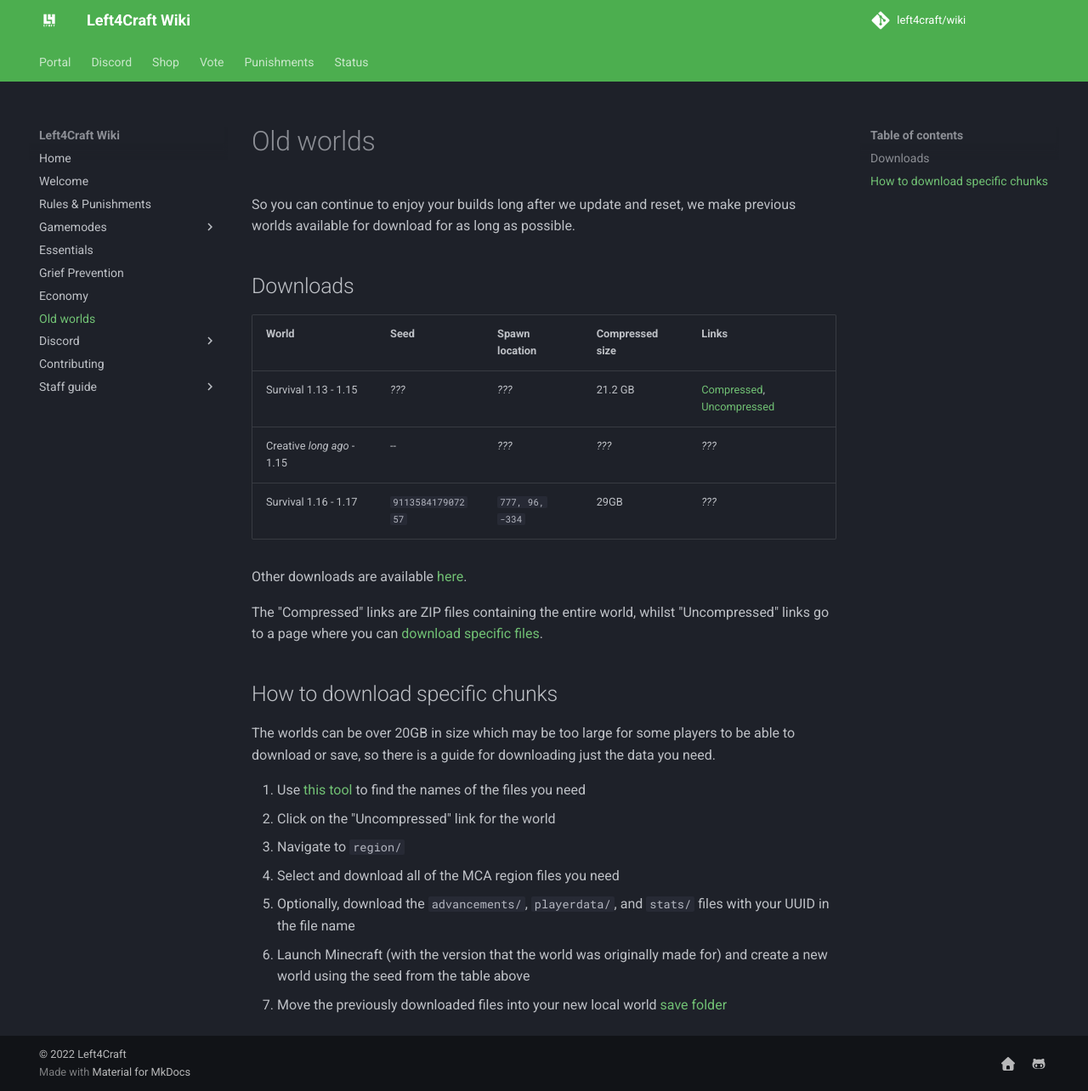
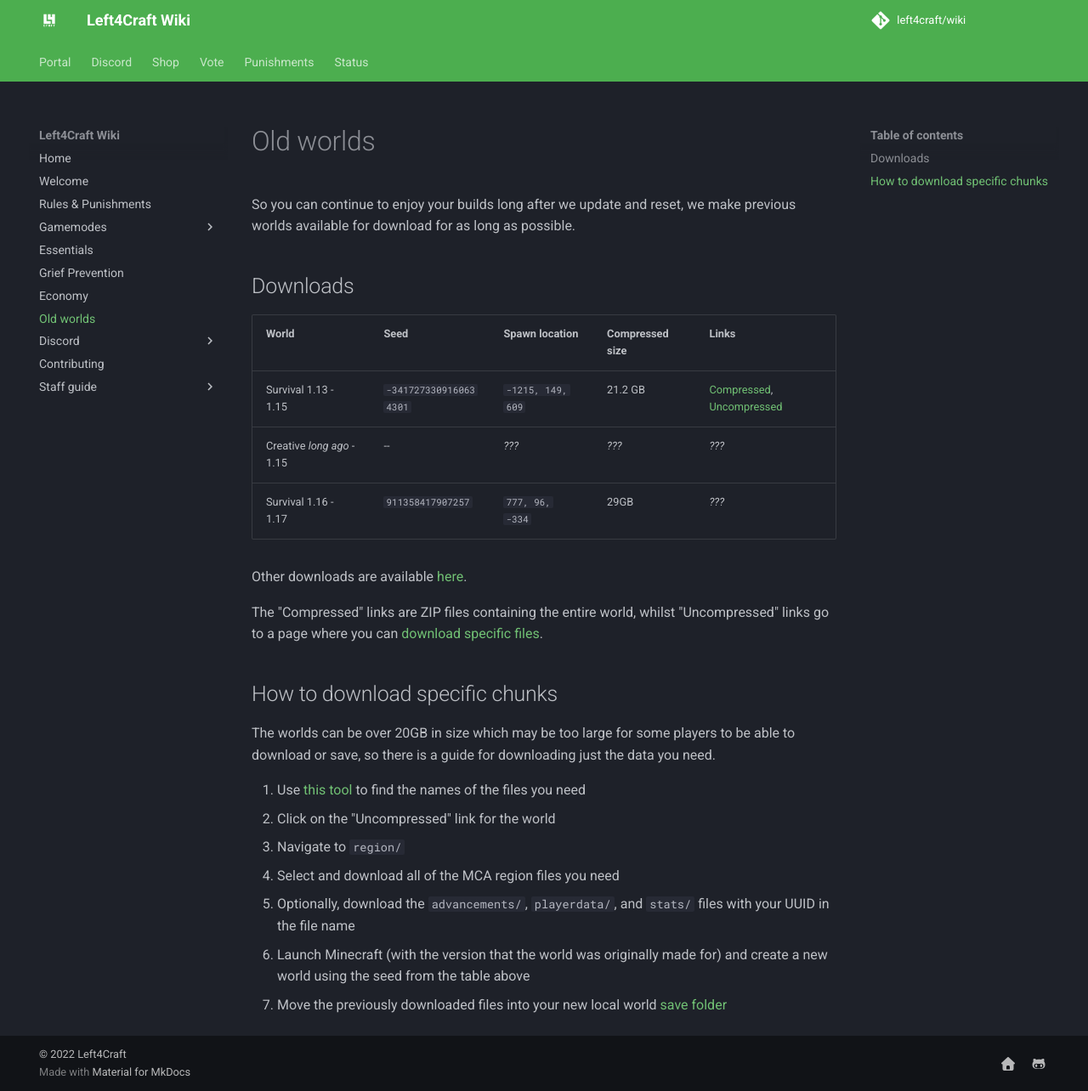
Before and after one commit to left4craft/wiki, an MkDocs documentation site: the page built from docs/old-worlds.md, in a window 1280 px wide and 1284 px high. Shown: the whole window at 85% size. Built offline with MkDocs 1.6.1 and Material for MkDocs 9.7.7, drawn with Linux system fonts in a browser that asks for light colours; comment, search, counter and statistics services are not loaded.

Commit message:
update 1.13 world info

```diff
--- a/docs/old-worlds.md
+++ b/docs/old-worlds.md
@@ -5,11 +5,11 @@ So you can continue to enjoy your builds long after we update and reset, we make
 
 ## Downloads
 
-| World                      | Seed              | Spawn location  | Compressed size | Links                                                                                                    |
-| -------------------------- | ----------------- | --------------- | --------------- | -------------------------------------------------------------------------------------------------------- |
-| Survival 1.13 - 1.15       | *???*             | *???*           | 21.2 GB         | [Compressed](https://l4c.link/13-15-survival-zip), [Uncompressed](https://l4c.link/13-15-survival-files) |
-| Creative *long ago* - 1.15 | --                | *???*           | *???*           | *???*                                                                                                    |
-| Survival 1.16 - 1.17       | `911358417907257` | `777, 96, -334` | 29GB            | *???*                                                                                                    |
+| World                      | Seed                   | Spawn location    | Compressed size | Links                                                                                                    |
+| -------------------------- | ---------------------- | ----------------- | --------------- | -------------------------------------------------------------------------------------------------------- |
+| Survival 1.13 - 1.15       | `-3417273309160634301` | `-1215, 149, 609` | 21.2 GB         | [Compressed](https://l4c.link/13-15-survival-zip), [Uncompressed](https://l4c.link/13-15-survival-files) |
+| Creative *long ago* - 1.15 | --                     | *???*             | *???*           | *???*                                                                                                    |
+| Survival 1.16 - 1.17       | `911358417907257`      | `777, 96, -334`   | 29GB            | *???*                                                                                                    |
 
 Other downloads are available [here](https://l4c.link/13world).
 
```
